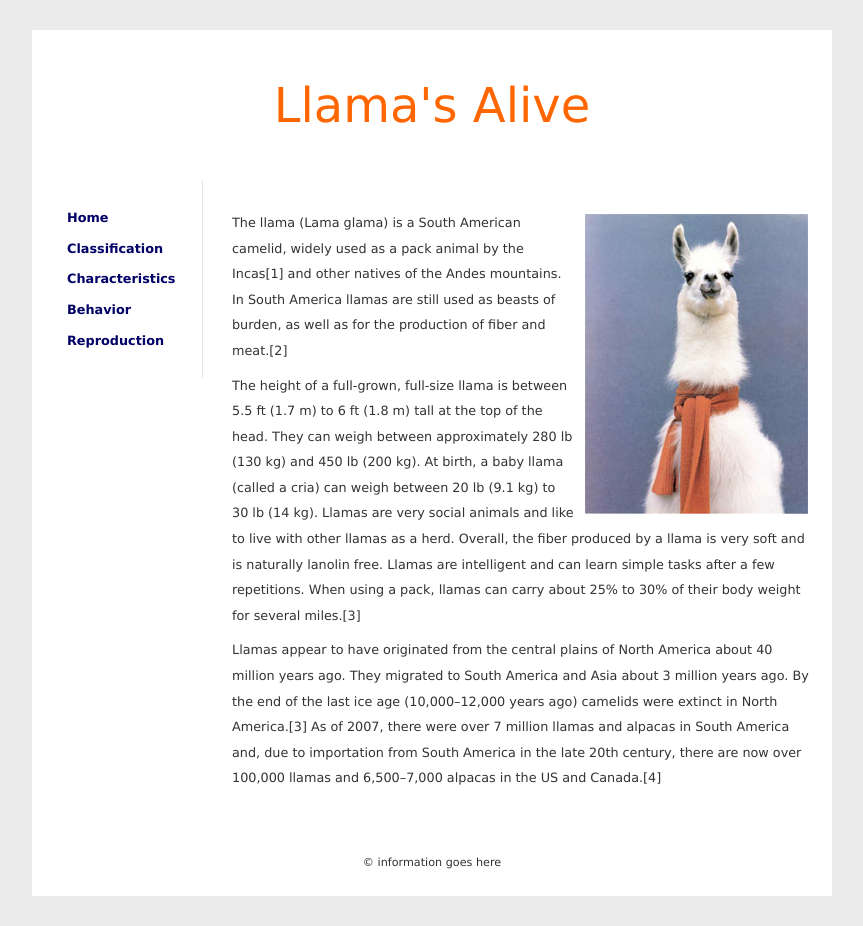
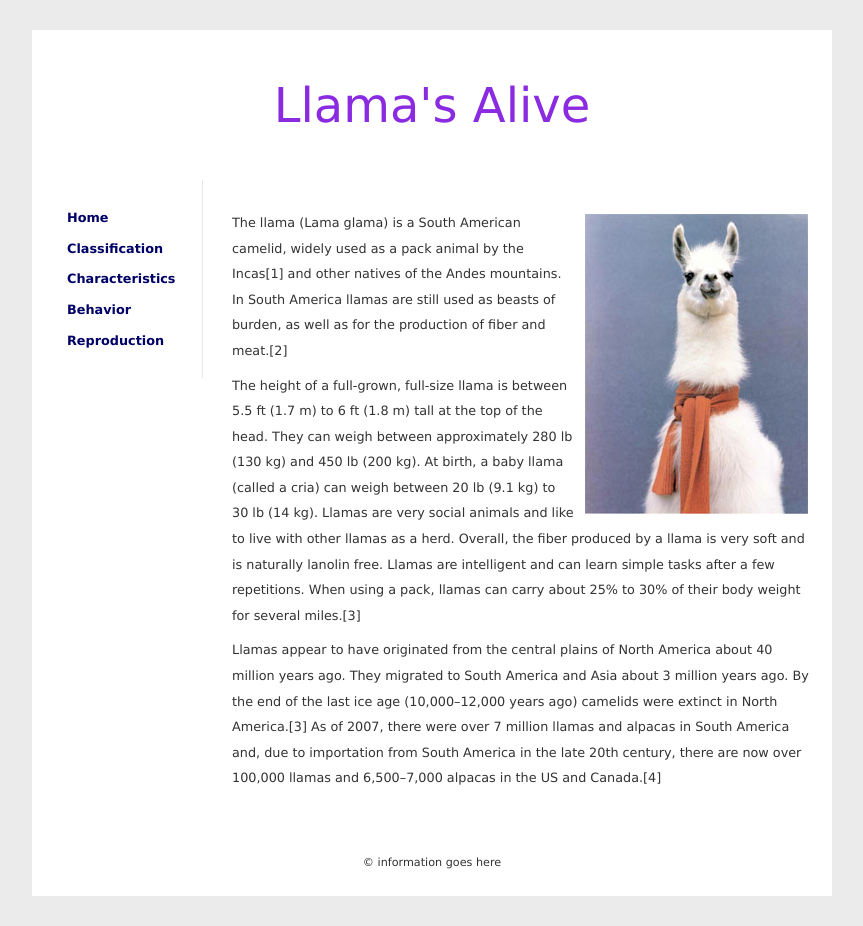
Before and after one commit to laizas/super-llamas, a plain HTML site: page index.html in a window 1280 px wide. Shown: the whole page, without its empty margins (208-1071 px from the left). Drawn offline with Linux system fonts and the light colour scheme.

Commit message:
changed color in header

```diff
--- a/styes.css
+++ b/styes.css
@@ -14,7 +14,7 @@ body {
 header {
 	font-size: 3em;
 	line-height: 150px;
-	color: #F60;
+	color:blueviolet;
 	background-color: #FFF;
 	height: 150px;
 	width: 800px;
```
